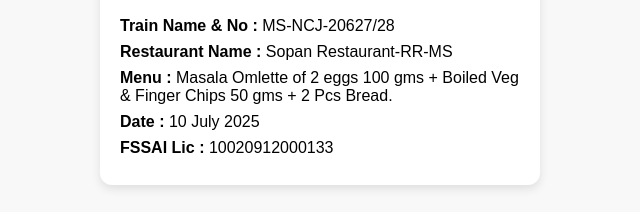
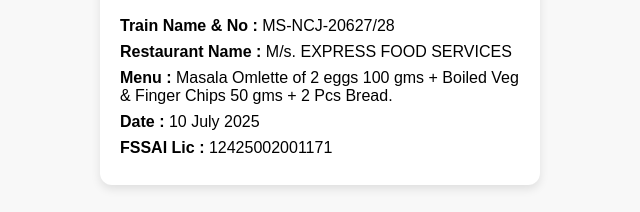
Before and after one commit to Printpark/IRCTC-non-veg-menu, a plain HTML site: page index.html in a window 1280 px wide. Shown: the part 295-507 px from the top of the page, 320-960 px from the left. Drawn offline with Linux system fonts and the light colour scheme.

Commit message:
Update index.html

```diff
--- a/index.html
+++ b/index.html
@@ -55,10 +55,10 @@
   <div class="menu-container">
     <h2>Non Veg Menu</h2>
     <p><strong>Train Name & No :</strong> MS-NCJ-20627/28</p>
-    <p><strong>Restaurant Name :</strong> Sopan Restaurant-RR-MS </p>
+    <p><strong>Restaurant Name :</strong>  M/s. EXPRESS FOOD SERVICES </p>
     <p><strong>Menu :</strong> Masala Omlette of 2 eggs 100 gms + Boiled Veg & Finger Chips 50 gms + 2 Pcs Bread.</p>
     <p><strong>Date :</strong> <span id="menu-date">Loading...</span></p>
-    <p><strong>FSSAI Lic :</strong> 10020912000133</p>
+    <p><strong>FSSAI Lic :</strong> 12425002001171</p>
   </div>
 
   <script>
```
